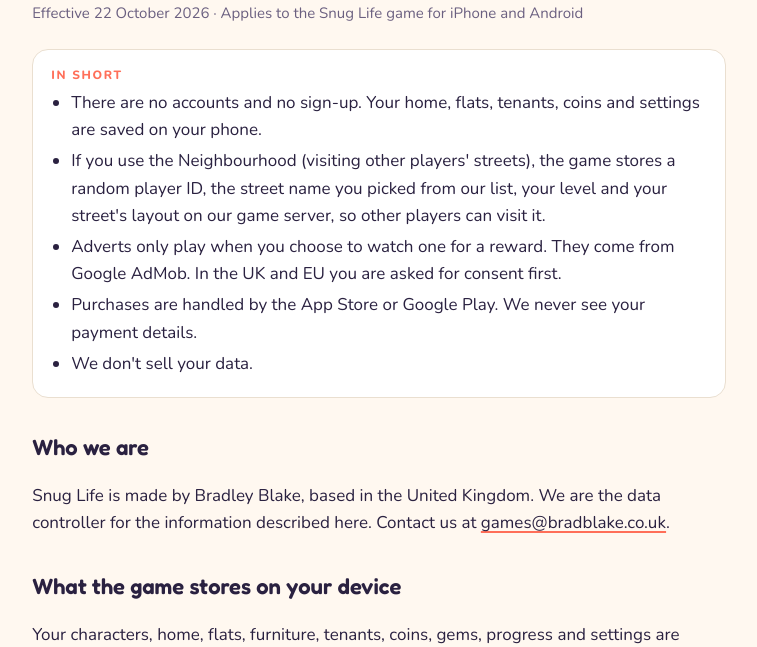
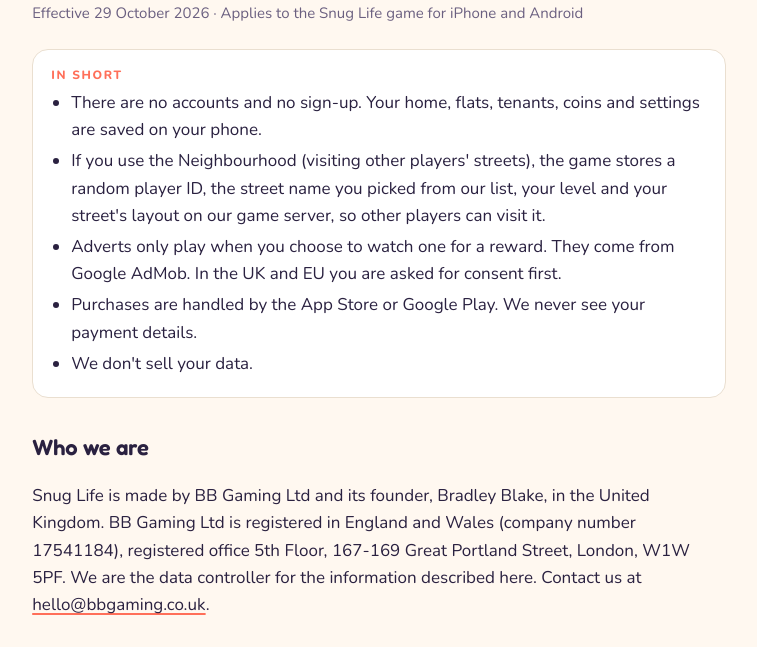
Before and after one commit to gamesbradblake/privacy, a plain HTML site: page snug-life/index.html in a window 1280 px wide. Shown: the part 142-789 px from the top of the page, without its empty margins (261-1018 px from the left). Drawn offline with nearby package versions, Linux system fonts and the light colour scheme.

Commit message:
Snug Life: BB Gaming + Android

```diff
--- a/snug-life/index.html
+++ b/snug-life/index.html
@@ -29,7 +29,7 @@ tr:last-child td{border-bottom:0}
 </head><body><div class="wrap">
 <header><span class="logo"></span><span class="brand">Snug Life</span></header>
 <h1>Privacy policy</h1>
-<p class="meta">Effective 22 October 2026 · Applies to the Snug Life game for iPhone and Android</p>
+<p class="meta">Effective 29 October 2026 · Applies to the Snug Life game for iPhone and Android</p>
 
 <div class="sum"><b>In short</b>
 <ul>
@@ -41,7 +41,7 @@ tr:last-child td{border-bottom:0}
 </ul></div>
 
 <h2>Who we are</h2>
-<p>Snug Life is made by Bradley Blake, based in the United Kingdom. We are the data controller for the information described here. Contact us at <a href="mailto:games@bradblake.co.uk">games@bradblake.co.uk</a>.</p>
+<p>Snug Life is made by BB Gaming Ltd and its founder, Bradley Blake, in the United Kingdom. BB Gaming Ltd is registered in England and Wales (company number 17541184), registered office 5th Floor, 167-169 Great Portland Street, London, W1W 5PF. We are the data controller for the information described here. Contact us at <a href="mailto:hello@bbgaming.co.uk">hello@bbgaming.co.uk</a>.</p>
 
 <h2>What the game stores on your device</h2>
 <p>Your characters, home, flats, furniture, tenants, coins, gems, progress and settings are saved on your phone only. Deleting the app removes them. Your character's name stays on your phone and is never shared.</p>
@@ -91,7 +91,7 @@ tr:last-child td{border-bottom:0}
 <p>Under UK GDPR and EU GDPR we rely on your consent for personalised advertising, and on our legitimate interest for running the Neighbourhood, non-personalised ads, fraud prevention and keeping the game working.</p>
 
 <h2>Keeping and deleting data</h2>
-<p>Neighbourhood data is kept while you play. To have it deleted, email <a href="mailto:games@bradblake.co.uk">games@bradblake.co.uk</a> with your street name (shown in the Neighbourhood under My street) and we will remove it within 30 days.</p>
+<p>Neighbourhood data is kept while you play. To have it deleted, email <a href="mailto:hello@bbgaming.co.uk">hello@bbgaming.co.uk</a> with your street name (shown in the Neighbourhood under My street) and we will remove it within 30 days.</p>
 
 <h2>Children</h2>
 <p>Snug Life is not directed at children under 13, and we don't knowingly collect their personal data. If you believe a child has provided personal data through the game, contact us and we will remove it.</p>
```
Also changed, not shown: snug-life/support/index.html (+2 -2 lines).
